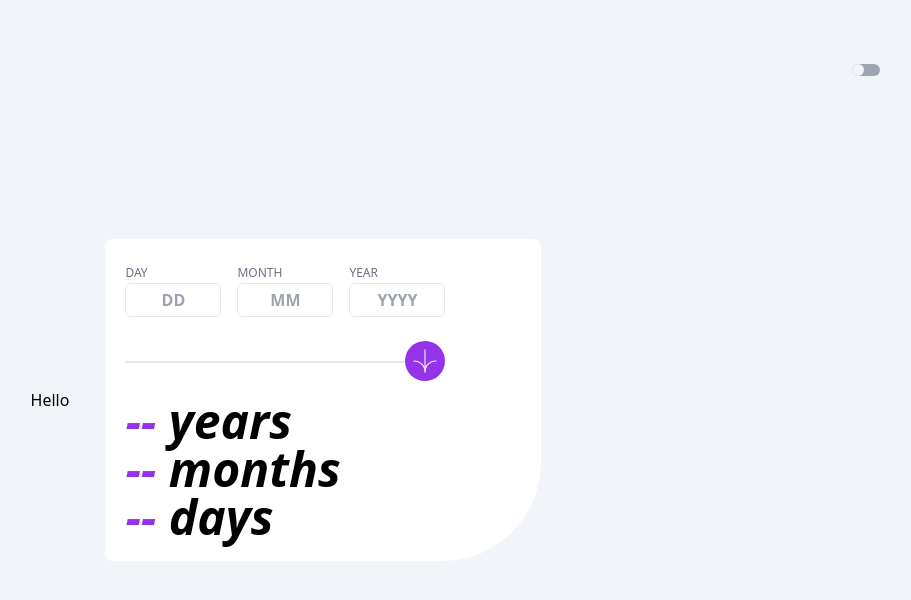
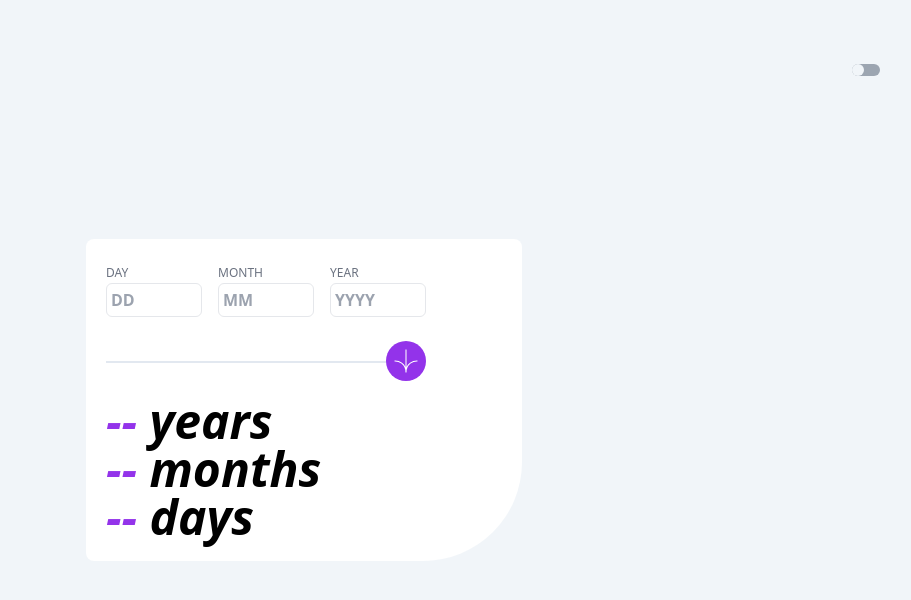
Before and after one commit to janeAnezi/Age-Calculator, a website: page index.html in a window 1280 px wide. Shown: the whole page, without its empty margins (336-1247 px from the left). Drawn offline with nearby package versions, Linux system fonts and the light colour scheme; files that its build step writes are made by us from their sources.

Commit message:
changed the YYY,MM,DD input from center to left

```diff
--- a/index.html
+++ b/index.html
@@ -7,25 +7,28 @@
   <link rel="icon" type="image/png" sizes="32x32" href="./assets/images/favicon-32x32.png">
 
   <title>Age calculator app</title>
-  <link rel="stylesheet" href="./src/main.css">
+  <link rel="stylesheet" href="./src/output.css">
 
 </head>
 <body class="relative font-poppins h-screen flex items-center justify-center bg-slate-100 dark:bg-slate-300">
-  <h1>Hello</h1>
+  <!-- testing interface -->
+  <!-- <h1 class="text-blue-800">Hello sarah (is the text blue ?)</h1> -->
+  <!-- end of testing interface -->
+
   <div id="togglebtn" class="absolute top-16  right-16  animate-pulse  w-7 h-3 bg-slate-600 rounded-xl"><p class="absolute inner-circle w-3 h-3 rounded-full bg-slate-100"></p></div>
   <div class="min-w-[375px] bg-white pl-5 pr-24 sm:mx-9 py-5 rounded-lg rounded-br-[99px] ">
     <form>
       <div class="flex flex-wrap space-x-4">
         <label for="day"><span id="label-day" class="text-xs text-gray-500">DAY</span>
-          <p><input id="day" class="text-black font-bold inline-block lg:w-24 sm:w-[70px] placeholder:font-bold p-1 text-center border rounded-md" type="text" name="day"  placeholder="DD"  required ></p>
+          <p><input id="day" class="text-black font-bold inline-block lg:w-24 sm:w-[70px] placeholder:font-bold p-1  border rounded-md" type="text" name="day"  placeholder="DD"  required ></p>
           <p id="day-result" class="text-xs text-red-500"></p>
         </label>
         <label for="month"><span id="label-month" class="text-xs text-gray-500" >MONTH</span>
-          <p><input id="month" class="text-black font-bold inline-block lg:w-24 sm:w-[70px] placeholder:font-bold p-1 text-center border rounded-md" type="text" name="month"  placeholder="MM"  required></p>
+          <p><input id="month" class="text-black font-bold inline-block lg:w-24 sm:w-[70px] placeholder:font-bold p-1  border rounded-md" type="text" name="month"  placeholder="MM"  required></p>
           <p id="month-result" class="text-xs text-red-500"></p>
         </label>
         <label for="year"><span id="label-year" class="text-xs text-gray-500">YEAR</span>
-          <p><input id="year" class="text-black font-bold inline-block lg:w-24 sm:w-[70px] placeholder:font-bold p-1 text-center border rounded-md" type="text" name="year" placeholder="YYYY"  required></p>
+          <p><input id="year" class="text-black font-bold inline-block  lg:w-24 sm:w-[70px] placeholder:font-bold p-1  border rounded-md" type="text" name="year" placeholder="YYYY"  required></p>
           <p id="year-result" class="text-xs text-red-500"></p>
         </label>
       </div>
```
Also changed, not shown: src/output.css.
